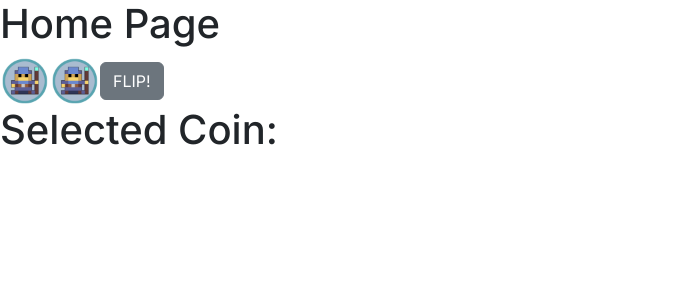
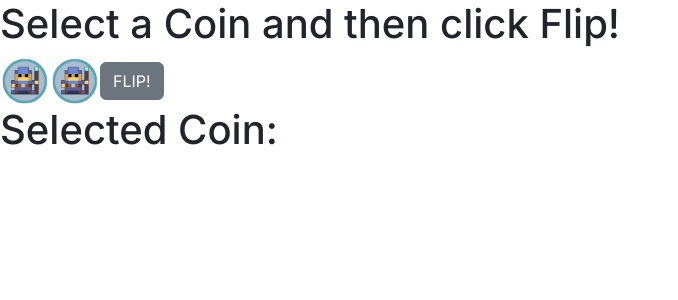
Before and after one commit to JosephLiCodes/ayayajackpot, a Next.js app: page / in a window 1280 px wide. Shown: the top 300 px of the page, without its empty margins (0-678 px from the left). Built offline with nearby package versions, Linux system fonts and the light colour scheme.

Commit message:
edit code

```diff
--- a/src/app/page.js
+++ b/src/app/page.js
@@ -33,7 +33,7 @@ export default function Home() {
 
   return (
     <div>
-      <h1>Home Page</h1>
+      <h1>Select a Coin and then click Flip!</h1>
       <button
         style={{
           border: 'none',
```
